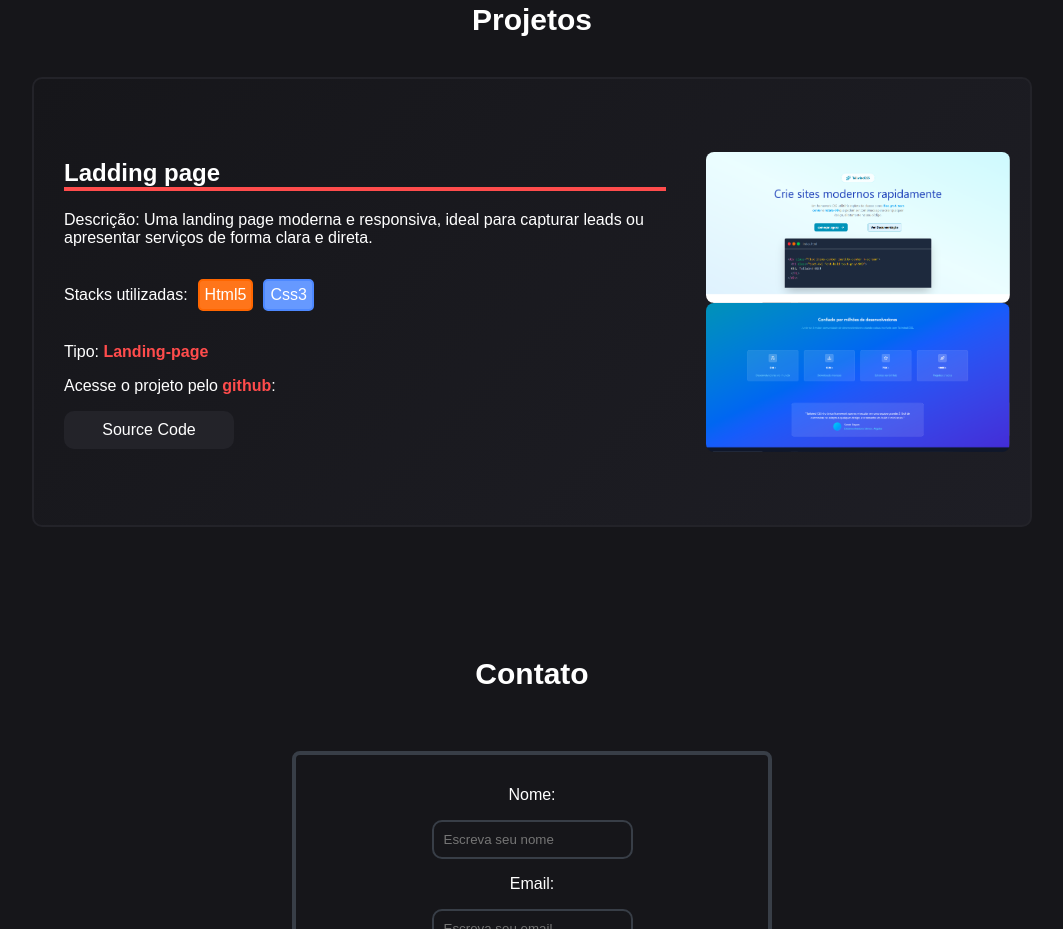
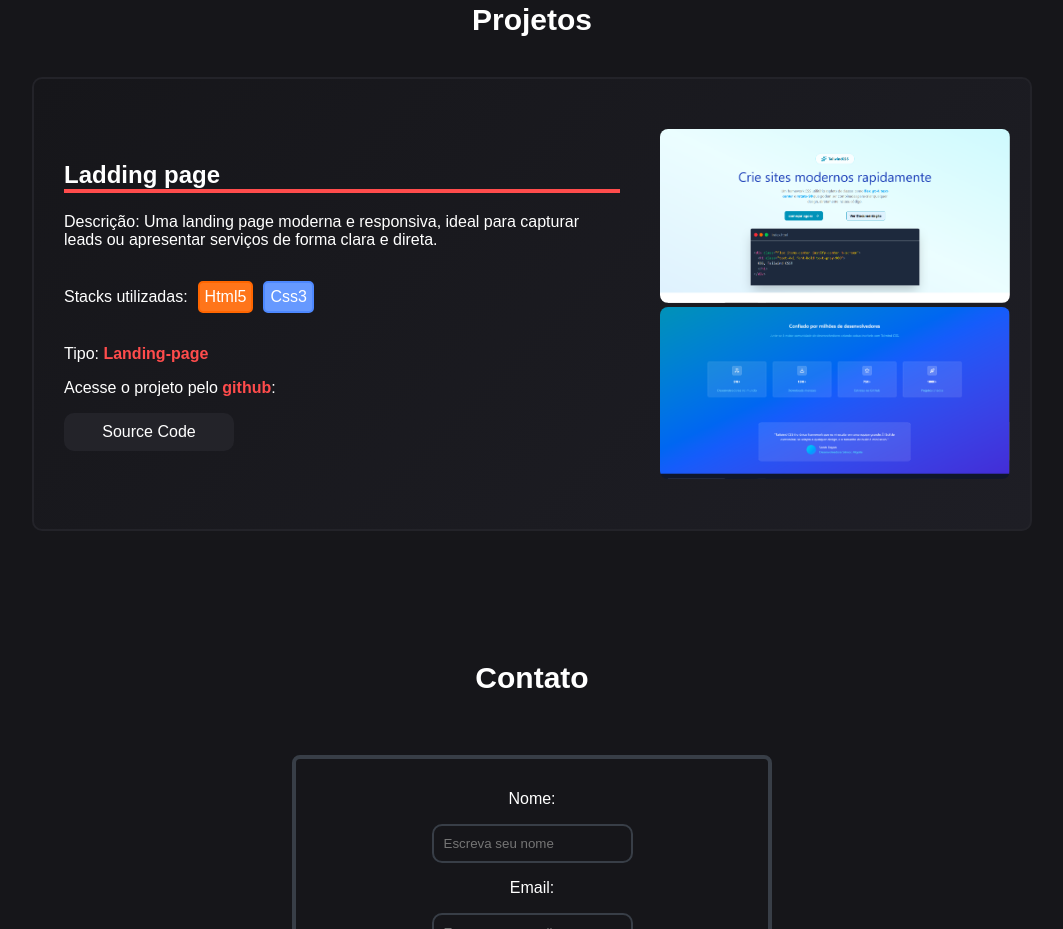
Before and after one commit to Kyo-code278/Potifolio-Kauan, a plain HTML site: page index.html in a window 1280 px wide. Shown: the part 1760-2689 px from the top of the page, without its empty margins (108-1171 px from the left). Drawn offline with Linux system fonts and the light colour scheme.

Commit message:
Update style.css

```diff
--- a/style.css
+++ b/style.css
@@ -323,10 +323,16 @@ hr {
     opacity: 1;
   }
 }
-
+.projetos-img {
+  display: flex;
+  flex-direction: column;
+  gap: 4px;
+  max-width: 350px;
+  width: 100%;
+}
 .projeto img {
   width: 100%;
-  max-width: 450px;
+  max-width: 350px;
   height: auto;
   border-radius: 8px;
   object-fit: cover;
```
